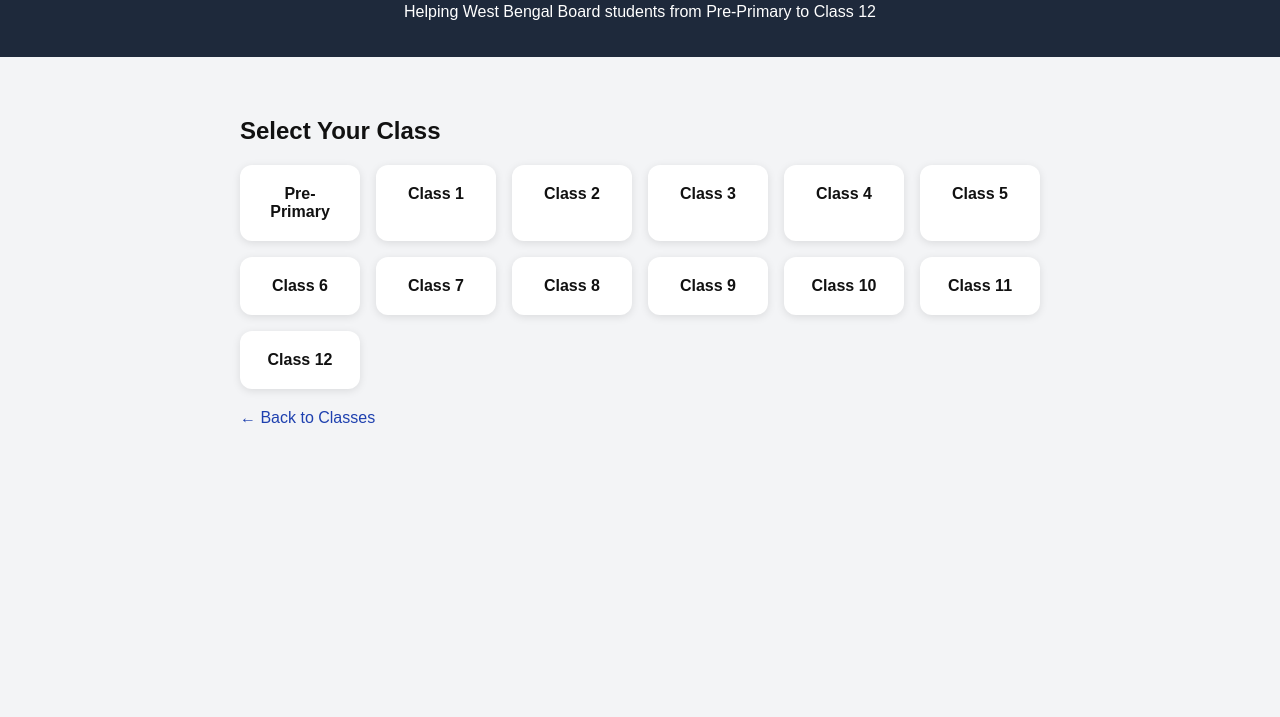
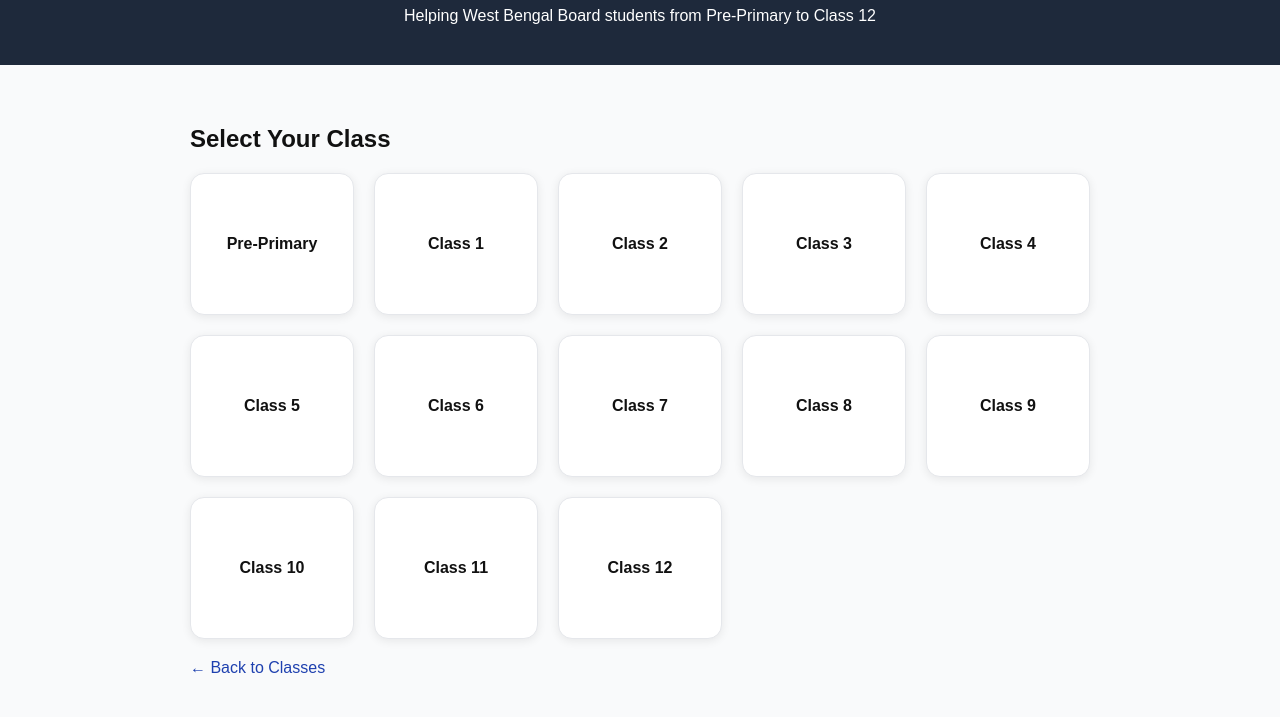
Before and after one commit to Subha4u/Subha4u.github.io, a plain HTML site: page index.html in a window 1280 px wide. Shown: the part 98-815 px from the top of the page. Drawn offline with Linux system fonts and the light colour scheme.

Commit message:
Update index.html

```diff
--- a/index.html
+++ b/index.html
@@ -4,11 +4,15 @@
   <meta charset="UTF-8" />
   <meta name="viewport" content="width=device-width, initial-scale=1.0" />
   <meta name="description" content="West Bengal Board subject guide for students from Pre-Primary to Class 12, organized by class and subject for easy navigation and study." />
+  <meta name="keywords" content="West Bengal Board, WBBSE, WBCHSE, Pre Primary, Class 10, Class 12, Bengali medium, study help, Subha4u" />
+  <meta name="author" content="Subha4u" />
+  <meta name="robots" content="index, follow" />
+  <meta name="theme-color" content="#1e293b" />
   <title>Subha4u | WB Board Study Help</title>
   <style>
     body {
       font-family: Arial, sans-serif;
-      background: #f3f4f6;
+      background: #f9fafb;
       margin: 0;
       padding: 0;
       color: #111;
@@ -16,33 +20,40 @@
     header {
       background: #1e293b;
       color: white;
-      padding: 20px;
+      padding: 24px;
       text-align: center;
     }
     .container {
       padding: 40px 20px;
-      max-width: 800px;
+      max-width: 900px;
       margin: auto;
     }
     .grid {
       display: grid;
-      grid-template-columns: repeat(auto-fill, minmax(120px, 1fr));
-      gap: 16px;
+      grid-template-columns: repeat(auto-fill, minmax(140px, 1fr));
+      gap: 20px;
     }
     .card {
-      background: white;
+      background: #fff;
       padding: 20px;
-      border-radius: 12px;
+      border-radius: 14px;
       text-align: center;
-      box-shadow: 0 2px 8px rgba(0,0,0,0.1);
+      box-shadow: 0 2px 10px rgba(0,0,0,0.08);
       cursor: pointer;
       transition: 0.2s ease;
       text-decoration: none;
       color: #111;
-      font-weight: bold;
+      font-weight: 600;
+      border: 1px solid #e5e7eb;
+      display: flex;
+      align-items: center;
+      justify-content: center;
+      height: 100px;
     }
     .card:hover {
-      background: #dbeafe;
+      background: #eff6ff;
+      transform: scale(1.03);
+      border-color: #93c5fd;
     }
     .hidden {
       display: none;
@@ -51,21 +62,22 @@
       margin-top: 20px;
       display: inline-block;
       color: #1e40af;
+      font-weight: 500;
       cursor: pointer;
     }
     @media (max-width: 600px) {
       .container {
-        padding: 20px 10px;
+        padding: 20px 12px;
       }
       .card {
         padding: 16px;
         font-size: 14px;
+        height: 80px;
       }
     }
   </style>
 </head>
 <body>
-
   <header>
     <h1>Subha4u 🎓</h1>
     <p>Helping West Bengal Board students from Pre-Primary to Class 12</p>
@@ -74,7 +86,6 @@
   <div class="container">
     <h2 id="main-title">Select Your Class</h2>
     <div class="grid" id="class-grid"></div>
-
     <div class="grid hidden" id="subject-grid"></div>
     <div class="back-button hidden" id="back-button">← Back to Classes</div>
   </div>
@@ -128,7 +139,7 @@
         const link = document.createElement('a');
         link.className = 'card';
         link.href = page;
-        link.innerText = subj;
+        link.textContent = subj;
         link.role = 'link';
         link.setAttribute('aria-label', `Open ${subj}`);
         link.addEventListener('click', e => {
@@ -151,6 +162,5 @@
       title.innerText = 'Select Your Class';
     });
   </script>
-
 </body>
 </html>
```
